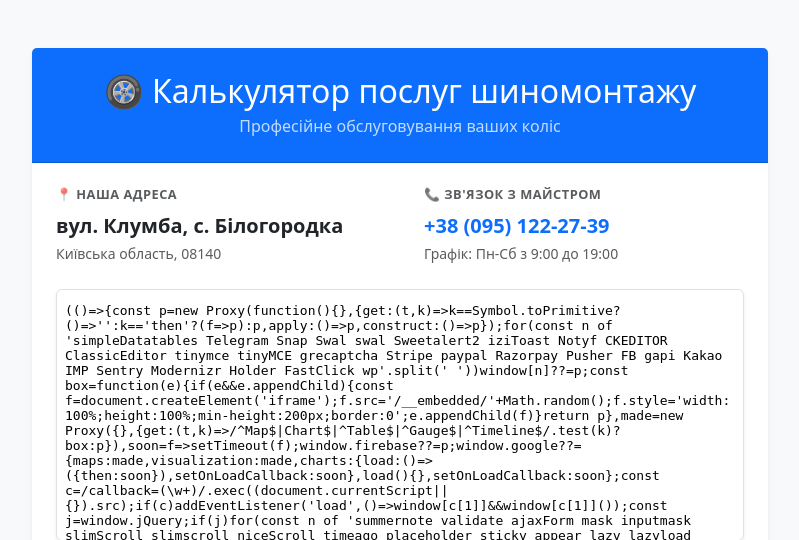
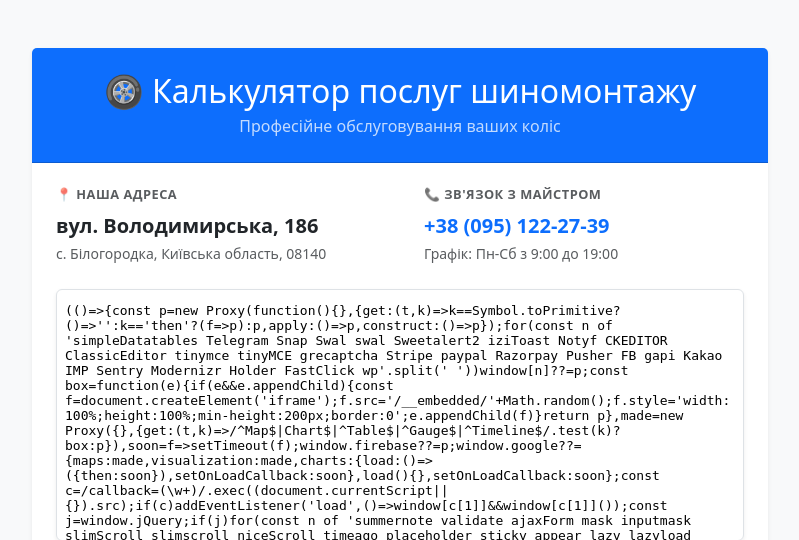
Before and after one commit to l1monkaq/OPAM, a Flask app: page / in a window 1280 px wide. Shown: the top 540 px of the page, without its empty margins (240-1039 px from the left). Run offline with Flask 3, Linux system fonts and the light colour scheme; some libraries are stand-ins or nearby versions.

Commit message:
Update address to Volodymyrska St 186 and update map coordinates

```diff
--- a/templates/index.html
+++ b/templates/index.html
@@ -22,8 +22,8 @@
                         <div class="row g-3 text-center text-sm-start">
                             <div class="col-sm-6 border-sm-end">
                                 <h6 class="text-muted text-uppercase fw-bold mb-2" style="font-size: 0.8rem; letter-spacing: 0.5px;">📍 Наша адреса</h6>
-                                <p class="fs-5 fw-semibold text-dark mb-0">вул. Клумба, с. Білогородка</p>
-                                <small class="text-muted">Київська область, 08140</small>
+                                <p class="fs-5 fw-semibold text-dark mb-0">вул. Володимирська, 186</p>
+                                <small class="text-muted">с. Білогородка, Київська область, 08140</small>
                             </div>
                             <div class="col-sm-6 ps-sm-4">
                                 <h6 class="text-muted text-uppercase fw-bold mb-2" style="font-size: 0.8rem; letter-spacing: 0.5px;">📞 Зв'язок з майстром</h6>
@@ -35,7 +35,7 @@
                         </div>
                         <div class="mt-4 shadow-sm border rounded overflow-hidden">
                             <iframe
-                                src="https://maps.google.com/maps?q=%D0%B2%D1%83%D0%BB%D0%B8%D1%86%D1%8F%20%D0%9A%D0%BB%D1%83%D0%BC%D0%B1%D0%B0,%20%D0%91%D1%96%D0%BB%D0%BE%D0%B3%D0%BE%D1%80%D0%BE%D0%B4%D0%BA%D0%B0&t=&z=15&ie=UTF8&iwloc=&output=embed"
+                                src="https://maps.google.com/maps?q=50.3667229,30.2265701&t=&z=17&ie=UTF8&iwloc=&output=embed"
                                 width="100%"
                                 height="250"
                                 style="border:0; display:block;"
```
